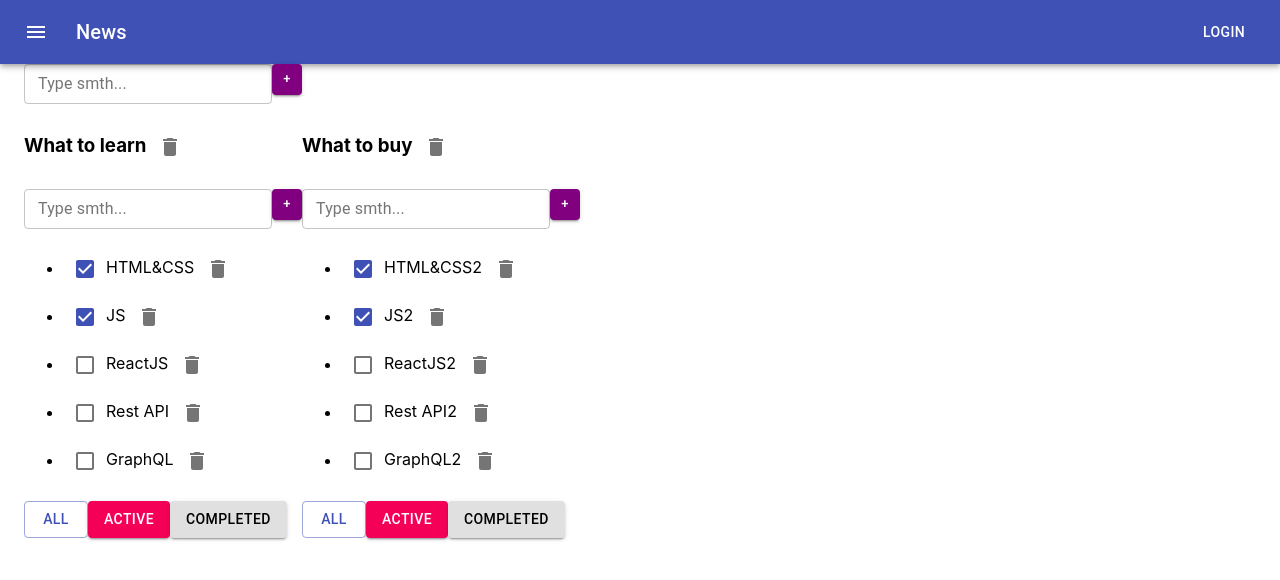
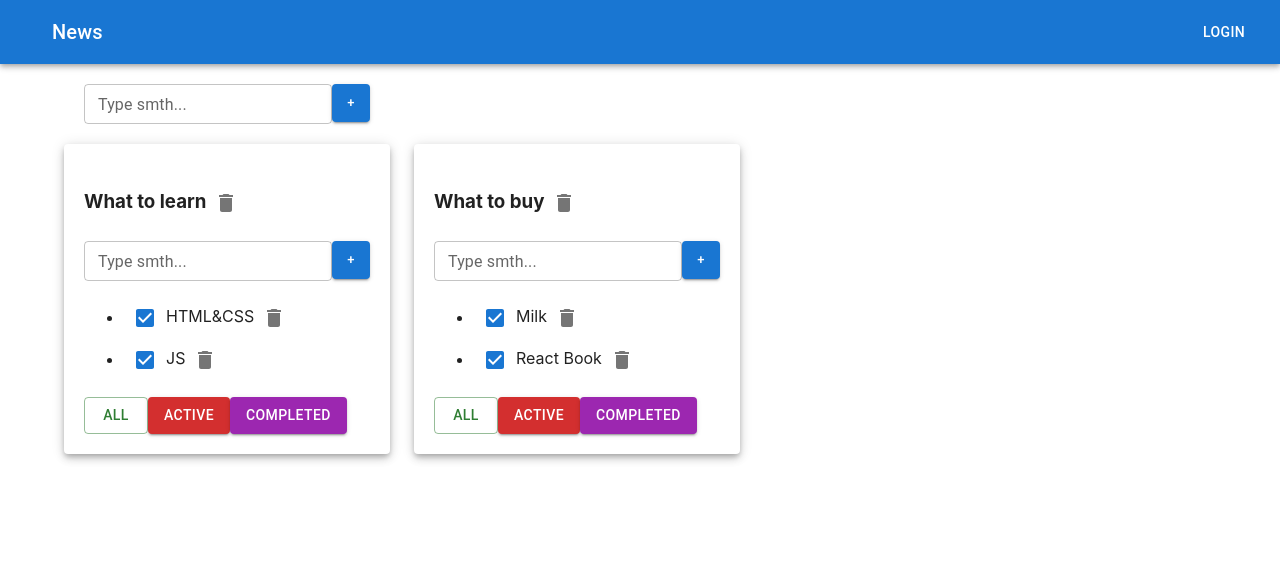
Before and after one commit to artem5511/it-incubator-todolist-ts, a React (Create React App) app: page / in a window 1280 px wide. Shown: the top 580 px of the page. Built offline with nearby package versions, Linux system fonts and the light colour scheme.

Commit message:
add material ui

```diff
--- a/src/AddItemForm.tsx
+++ b/src/AddItemForm.tsx
@@ -1,68 +1,62 @@
 import React, {ChangeEvent, KeyboardEvent, useState} from 'react';
-import Button from '@material-ui/core/Button';
-import { makeStyles } from '@material-ui/core/styles';
-import TextField from '@material-ui/core/TextField';
+import Button from '@mui/material/Button';
+import TextField from '@mui/material/TextField';
 
-//если автоматом, то тянет всю библиотеку и тормозить будет
-// import Button from '@mui/material/Button';
-//лучше так
+type AddItemFormPropsType = {
+    addItem: (title: string) => void
+}
 
-type PropsType = {
-    callback: (title: string) => void
-}
-export const AddItemForm = (props: PropsType) => {
+export function AddItemForm(props: AddItemFormPropsType) {
+
     let [title, setTitle] = useState("")
     let [error, setError] = useState<string | null>(null)
 
-    const addTask = () => {
+    const addItem = () => {
         if (title.trim() !== "") {
-            props.callback(title.trim());
+            props.addItem(title);
             setTitle("");
         } else {
             setError("Title is required");
         }
     }
-
     const onChangeHandler = (e: ChangeEvent<HTMLInputElement>) => {
         setTitle(e.currentTarget.value)
     }
-
     const onKeyPressHandler = (e: KeyboardEvent<HTMLInputElement>) => {
         setError(null);
         if (e.charCode === 13) {
-            addTask();
+            addItem();
         }
     }
+
     const buttonStyle = {
-        maxWidth: '30px',
-        maxHeight: '30',
-        minWidth: '30px',
-        minHeight: '30px',
-        backgroundColor: 'purple'
+        maxWidth: '38px',
+        maxHeight: '38px',
+        minWidth: '38px',
+        minHeight: '38px',
     }
 
-    return (
-        <div>
+    return <div>
         {/*<input value={title}*/}
         {/*       onChange={onChangeHandler}*/}
         {/*       onKeyPress={onKeyPressHandler}*/}
-            {/*       className={error ? "error" : ""}*/}
+        {/*       className={error ? "error" : ""*/}
+        {/*}*/}
         {/*/>*/}
         <TextField
-                size='small'
+            id="outlined-basic"
+            label={error ? error : "Type smth..."  }
+            size="small"
+            variant="outlined"
             error={!!error}
             value={title}
             onChange={onChangeHandler}
             onKeyPress={onKeyPressHandler}
             className={error ? "error" : ""}
-                id="outlined-basic"
-                label={error ? error : "Type smth..."}
-                variant="outlined" />
-        {/*<button onClick={addTask}>+</button>*/}
-            <Button size='small' variant="contained" color="primary" style={buttonStyle} onClick={addTask}>
-              +
-            </Button>
+        />
+        {/*<button onClick={addItem}>+</button>*/}
+        <Button size="small" variant="contained" onClick={addItem} style={buttonStyle}>+</Button>
+
         {/*{error && <div className="error-message">{error}</div>}*/}
     </div>
-    )
-};
+}
--- a/src/App.tsx
+++ b/src/App.tsx
@@ -3,155 +3,167 @@ import './App.css';
 import {TaskType, Todolist} from './Todolist';
 import {v1} from 'uuid';
 import {AddItemForm} from './AddItemForm';
-import ButtonAppBar from './ButtonAppBar';
-import Container from '@material-ui/core/Container';
-import {Grid} from '@material-ui/core';
+import ButtonAppBar from "./ButtonAppBar";
+import {Container, Grid, Paper} from "@mui/material";
+
 export type FilterValuesType = "all" | "active" | "completed";
-
-type TodoListsType = {
+type TodolistType = {
     id: string
     title: string
     filter: FilterValuesType
 }
 
+type TasksStateType = {
+    [key: string]: Array<TaskType>
+}
+
+
 function App() {
-    // let [todolist, setTodolist] = useState<Array<TodoListsType>>([
-    //     {id: v1(), title: "What to learn", filter: 'all'},
-    //     {id: v1(), title: "What to by", filter: 'all'},
-    // ]);
-    //
-    // let [tasks, setTasks] = useState([
-    //     {id: v1(), title: "HTML&CSS", isDone: true},
-    //     {id: v1(), title: "JS", isDone: true},
-    //     {id: v1(), title: "ReactJS", isDone: false},
-    //     {id: v1(), title: "Rest API", isDone: false},
-    //     {id: v1(), title: "GraphQL", isDone: false},
-    // ]);
+    function removeTask(id: string, todolistId: string) {
+        //достанем нужный массив по todolistId:
+        let todolistTasks = tasks[todolistId];
+        // перезапишем в этом объекте массив для нужного тудулиста отфилтрованным массивом:
+        tasks[todolistId] = todolistTasks.filter(t => t.id != id);
+        // засетаем в стейт копию объекта, чтобы React отреагировал перерисовкой
+        setTasks({...tasks});
+    }
 
-    // let [filter, setFilter] = useState<FilterValuesType>("all");
-    let todolistID1 = v1();
-    let todolistID2 = v1();
+    function addTask(title: string, todolistId: string) {
+        let task = {id: v1(), title: title, isDone: false};
+        //достанем нужный массив по todolistId:
+        let todolistTasks = tasks[todolistId];
+        // перезапишем в этом объекте массив для нужного тудулиста копией, добавив в начало новую таску:
+        tasks[todolistId] = [task, ...todolistTasks];
+        // засетаем в стейт копию объекта, чтобы React отреагировал перерисовкой
+        setTasks({...tasks});
+    }
 
-    let [todolists, setTodolists] = useState<Array<TodoListsType>>([
-        {id: todolistID1, title: 'What to learn', filter: 'all'},
-        {id: todolistID2, title: 'What to buy', filter: 'all'},
+    function changeFilter(value: FilterValuesType, todolistId: string) {
+        let todolist = todolists.find(tl => tl.id === todolistId);
+        if (todolist) {
+            todolist.filter = value;
+            setTodolists([...todolists])
+        }
+    }
+
+    function changeStatus(id: string, isDone: boolean, todolistId: string) {
+        //достанем нужный массив по todolistId:
+        let todolistTasks = tasks[todolistId];
+        // найдём нужную таску:
+        let task = todolistTasks.find(t => t.id === id);
+        //изменим таску, если она нашлась
+        if (task) {
+            task.isDone = isDone;
+            // засетаем в стейт копию объекта, чтобы React отреагировал перерисовкой
+            setTasks({...tasks});
+        }
+    }
+
+    function changeTaskTitle(id: string, newTitle: string, todolistId: string) {
+        //достанем нужный массив по todolistId:
+        let todolistTasks = tasks[todolistId];
+        // найдём нужную таску:
+        let task = todolistTasks.find(t => t.id === id);
+        //изменим таску, если она нашлась
+        if (task) {
+            task.title = newTitle;
+            // засетаем в стейт копию объекта, чтобы React отреагировал перерисовкой
+            setTasks({...tasks});
+        }
+    }
+
+    function removeTodolist(id: string) {
+        // засунем в стейт список тудулистов, id которых не равны тому, который нужно выкинуть
+        setTodolists(todolists.filter(tl => tl.id != id));
+        // удалим таски для этого тудулиста из второго стейта, где мы храним отдельно таски
+        delete tasks[id]; // удаляем св-во из объекта... значением которого являлся массив тасок
+        // засетаем в стейт копию объекта, чтобы React отреагировал перерисовкой
+        setTasks({...tasks});
+    }
+
+    function changeTodolistTitle(id: string, title: string) {
+        // найдём нужный todolist
+        const todolist = todolists.find(tl => tl.id === id);
+        if (todolist) {
+            // если нашёлся - изменим ему заголовок
+            todolist.title = title;
+            setTodolists([...todolists]);
+        }
+    }
+
+    let todolistId1 = v1();
+    let todolistId2 = v1();
+
+    let [todolists, setTodolists] = useState<Array<TodolistType>>([
+        {id: todolistId1, title: "What to learn", filter: "all"},
+        {id: todolistId2, title: "What to buy", filter: "all"}
     ])
 
-    let [tasks, setTasks] = useState({
-        [todolistID1]: [
+    let [tasks, setTasks] = useState<TasksStateType>({
+        [todolistId1]: [
             {id: v1(), title: "HTML&CSS", isDone: true},
-            {id: v1(), title: "JS", isDone: true},
-            {id: v1(), title: "ReactJS", isDone: false},
-            {id: v1(), title: "Rest API", isDone: false},
-            {id: v1(), title: "GraphQL", isDone: false},
+            {id: v1(), title: "JS", isDone: true}
         ],
-        [todolistID2]: [
-            {id: v1(), title: "HTML&CSS2", isDone: true},
-            {id: v1(), title: "JS2", isDone: true},
-            {id: v1(), title: "ReactJS2", isDone: false},
-            {id: v1(), title: "Rest API2", isDone: false},
-            {id: v1(), title: "GraphQL2", isDone: false},
+        [todolistId2]: [
+            {id: v1(), title: "Milk", isDone: true},
+            {id: v1(), title: "React Book", isDone: true}
         ]
     });
 
-    function removeTask(todolistID: string, taskId: string) {
-        // let filteredTasks = tasks.filter(t => t.id != id);
-        // setTasks(filteredTasks);
-        setTasks({...tasks, [todolistID]: tasks[todolistID].filter(el => el.id !== taskId)})
+    function addTodolist(title: string) {
+        let newTodolistId = v1();
+        let newTodolist: TodolistType = {id: newTodolistId, title: title, filter: 'all'};
+        setTodolists([newTodolist, ...todolists]);
+        setTasks({
+            ...tasks,
+            [newTodolistId]: []
+        })
     }
 
-    function addTask(todolistID: string, title: string) {
-        let newTask = {id: v1(), title: title, isDone: false};
-        setTasks({...tasks, [todolistID]: [...tasks[todolistID], newTask]})
-        // let newTasks = [task, ...tasks];
-        // setTasks(newTasks);
-    }
-
-    function changeStatus(todolistID: string, taskId: string, isDoneValue: boolean) {
-        setTasks({
-            ...tasks,
-            [todolistID]: tasks[todolistID].map(el => el.id === taskId ? {...el, isDone: isDoneValue} : el)
-        })
-        // let task = tasks.find(t => t.id === taskId);
-        // if (task) {
-        //     task.isDone = isDone;
-        // }
-        //
-        // setTasks([...tasks]);
-    }
-
-    //
-    // let tasksForTodolist = tasks;
-    //
-    //
-    //
-    // if (todolist[0].filter === "active") {
-    //     tasksForTodolist = tasks.filter(t => t.isDone === false);
-    // }
-    // if (filter === "completed") {
-    //     tasksForTodolist = tasks.filter(t => t.isDone === true);
-    // }
-
-
-    const changeFilter = (todolistID: string, filter: FilterValuesType) => {
-        // setFilter(value);
-        setTodolists(todolists.map(el => el.id === todolistID ? {...el, filter: filter} : el))
-    }
-
-    const removeTodolist = (todolistID: string) => {
-        setTodolists(todolists.filter(el => el.id !== todolistID))
-        delete tasks[todolistID]
-    }
-
-    const addTodolist = (newTitle: string) => {
-        const todolistID = v1()
-        let newTodo: TodoListsType = {id: todolistID, title: newTitle, filter: 'all'}
-        setTodolists([newTodo, ...todolists])
-        setTasks({...tasks, [todolistID]: []})
-    }
-
-    const updateTask = (todolistID: string, taskId: string, newTitle: string) => {
-        setTasks({
-            ...tasks,
-            [todolistID]: tasks[todolistID].map(el => el.id === taskId ? {...el, title: newTitle} : el)
-        })
-    }
-    const updateTodolistTitle = (todolistId: string, title: string) => {
-        setTodolists(todolists.map(el => el.id === todolistId ? {...el, title} : el))
-    }
     return (
         <div className="App">
             <ButtonAppBar/>
             <Container>
-                <Grid container>
-                    <AddItemForm callback={addTodolist}/>
-                </Grid><Grid container>
-                {todolists.map(el => {
-                    let tasksForTodolist = tasks[el.id];
-                    if (el.filter === "active") {
-                        tasksForTodolist = tasks[el.id].filter(t => t.isDone === false);
+                <Grid container style={{padding:'20px'}}>
+                    <AddItemForm addItem={addTodolist}/>
+                </Grid>
+
+                <Grid container spacing={3}>
+                    {
+                        todolists.map(tl => {
+                            let allTodolistTasks = tasks[tl.id];
+                            let tasksForTodolist = allTodolistTasks;
+
+                            if (tl.filter === "active") {
+                                tasksForTodolist = allTodolistTasks.filter(t => t.isDone === false);
                             }
-                    if (el.filter === "completed") {
-                        tasksForTodolist = tasks[el.id].filter(t => t.isDone === true);
+                            if (tl.filter === "completed") {
+                                tasksForTodolist = allTodolistTasks.filter(t => t.isDone === true);
                             }
-                    return (
+
+                            return <Grid item>
+                                <Paper elevation={5} style={{padding:'20px'}}>
                                     <Todolist
-                            key={el.id}
-                            todolistID={el.id}
-                            title={el.title}
+                                        key={tl.id}
+                                        id={tl.id}
+                                        title={tl.title}
                                         tasks={tasksForTodolist}
                                         removeTask={removeTask}
                                         changeFilter={changeFilter}
-                            callback={addTask}
+                                        addTask={addTask}
                                         changeTaskStatus={changeStatus}
-                            filter={el.filter}
+                                        filter={tl.filter}
                                         removeTodolist={removeTodolist}
-                            updateTask={updateTask}
-                            updateTodolistTitle={updateTodolistTitle}
+                                        changeTaskTitle={changeTaskTitle}
+                                        changeTodolistTitle={changeTodolistTitle}
                                     />
-                    )
-                })}
+                                </Paper>
                             </Grid>
+                        })
+                    }
+                </Grid>
+
+
             </Container>
 
         </div>
--- a/src/ButtonAppBar.tsx
+++ b/src/ButtonAppBar.tsx
@@ -1,42 +1,30 @@
-import React from 'react';
-import { createStyles, makeStyles, Theme } from '@material-ui/core/styles';
-import AppBar from '@material-ui/core/AppBar';
-import Toolbar from '@material-ui/core/Toolbar';
-import Typography from '@material-ui/core/Typography';
-import Button from '@material-ui/core/Button';
-import IconButton from '@material-ui/core/IconButton';
-import MenuIcon from '@material-ui/icons/Menu';
-
-const useStyles = makeStyles((theme: Theme) =>
-    createStyles({
-        root: {
-            flexGrow: 1,
-        },
-        menuButton: {
-            marginRight: theme.spacing(2),
-        },
-        title: {
-            flexGrow: 1,
-        },
-    }),
-);
+import * as React from 'react';
+import AppBar from '@mui/material/AppBar';
+import Box from '@mui/material/Box';
+import Toolbar from '@mui/material/Toolbar';
+import Typography from '@mui/material/Typography';
+import Button from '@mui/material/Button';
+import IconButton from '@mui/material/IconButton';
 
 export default function ButtonAppBar() {
-    const classes = useStyles();
-
     return (
-        <div className={classes.root}>
+        <Box sx={{ flexGrow: 1 }}>
             <AppBar position="static">
                 <Toolbar>
-                    <IconButton edge="start" className={classes.menuButton} color="inherit" aria-label="menu">
-                        <MenuIcon />
+                    <IconButton
+                        size="large"
+                        edge="start"
+                        color="inherit"
+                        aria-label="menu"
+                        sx={{ mr: 2 }}
+                    >
                     </IconButton>
-                    <Typography variant="h6" className={classes.title}>
+                    <Typography variant="h6" component="div" sx={{ flexGrow: 1 }}>
                         News
                     </Typography>
                     <Button color="inherit">Login</Button>
                 </Toolbar>
             </AppBar>
-        </div>
+        </Box>
     );
 }
--- a/src/EditableSpan.tsx
+++ b/src/EditableSpan.tsx
@@ -1,32 +1,27 @@
 import React, {ChangeEvent, useState} from 'react';
 
-type PropsType = {
-    oldtitle: string
-    callback: (newTitle:string) => void
+type EditableSpanPropsType = {
+    value: string
+    onChange: (newValue: string) => void
 }
-export const EditableSpan = (props: PropsType) => {
-    const [edit, setEdit] = useState(false)
-    const [newTitle, setNewTitle] = useState<string>(props.oldtitle)
-    console.log(newTitle)
 
-    const editHandler = () => {
-        setEdit(!edit)
-        if(edit) {
-            updateTitle()
-        }
+export function EditableSpan(props: EditableSpanPropsType) {
+    let [editMode, setEditMode] = useState(false);
+    let [title, setTitle] = useState(props.value);
+
+    const activateEditMode = () => {
+        setEditMode(true);
+        setTitle(props.value);
     }
-    const onChangeHandler = (e: ChangeEvent<HTMLInputElement>) => {
-        setNewTitle(e.currentTarget.value)
+    const activateViewMode = () => {
+        setEditMode(false);
+        props.onChange(title);
     }
-    // const editHandler2 = () =>{
-    //     setEdit(false)
-    // }
-    const updateTitle = () => {
-       props.callback(newTitle)
+    const changeTitle = (e: ChangeEvent<HTMLInputElement>) => {
+        setTitle(e.currentTarget.value)
     }
-    return (
-        edit
-            ? <input value={newTitle} onBlur={editHandler} onChange={onChangeHandler} autoFocus/>
-            : <span onDoubleClick={editHandler}>{props.oldtitle}</span>
-    );
-};
+
+    return editMode
+        ? <input value={title} onChange={changeTitle} autoFocus onBlur={activateViewMode}/>
+        : <span onDoubleClick={activateEditMode}>{props.value}</span>
+}
--- a/src/Todolist.tsx
+++ b/src/Todolist.tsx
@@ -1,11 +1,11 @@
-import React, {ChangeEvent, KeyboardEvent, useState} from 'react';
+import React, {ChangeEvent} from 'react';
 import {FilterValuesType} from './App';
 import {AddItemForm} from './AddItemForm';
 import {EditableSpan} from './EditableSpan';
-import IconButton from '@material-ui/core/IconButton';
+import IconButton from '@mui/material/IconButton';
+import Button from '@mui/material/Button';
+import Checkbox from '@mui/material/Checkbox';
 import {Delete} from '@material-ui/icons';
-import Button from '@material-ui/core/Button';
-import Checkbox from '@material-ui/core/Checkbox';
 
 export type TaskType = {
     id: string
@@ -14,83 +14,60 @@ export type TaskType = {
 }
 
 type PropsType = {
-    todolistID: string
+    id: string
     title: string
     tasks: Array<TaskType>
-    removeTask: (todolistID: string, taskId: string) => void
-    changeFilter: (todolistID: string, value: FilterValuesType) => void
-    callback: (todolistID: string, title: string) => void
-    changeTaskStatus: (todolistID: string, taskId: string, isDone: boolean) => void
+    removeTask: (taskId: string, todolistId: string) => void
+    changeFilter: (value: FilterValuesType, todolistId: string) => void
+    addTask: (title: string, todolistId: string) => void
+    changeTaskStatus: (id: string, isDone: boolean, todolistId: string) => void
+    removeTodolist: (id: string) => void
+    changeTodolistTitle: (id: string, newTitle: string) => void
     filter: FilterValuesType
-    removeTodolist: (todolistID: string) => void
-    updateTask: (todolistID: string, taskId: string, newTitle: string) => void
-    updateTodolistTitle: (todolistID: string, newTitle: string) => void
-}
-
-function DeleteIcon() {
-    return null;
+    changeTaskTitle: (taskId: string, newTitle: string, todolistId: string) => void
 }
 
 export function Todolist(props: PropsType) {
-
-    const handlerCreator = (filter: FilterValuesType) => {
-        return () => props.changeFilter(props.todolistID,filter)
-    }
-    const removeTodolistHandler = () => {
-        props.removeTodolist(props.todolistID)
-    }
-    const addTaskHandler = (title: string) => {
-        props.callback(props.todolistID,title)
-    }
-    const updateTodolistTitle = (newTitle: string) => {
-        props.updateTodolistTitle(props.todolistID,newTitle)
+    const addTask = (title: string) => {
+        props.addTask(title, props.id);
     }
 
+    const removeTodolist = () => {
+        props.removeTodolist(props.id);
+    }
+    const changeTodolistTitle = (title: string) => {
+        props.changeTodolistTitle(props.id, title);
+    }
+
+    const onAllClickHandler = () => props.changeFilter("all", props.id);
+    const onActiveClickHandler = () => props.changeFilter("active", props.id);
+    const onCompletedClickHandler = () => props.changeFilter("completed", props.id);
+
     return <div>
-        <h3>
-            <EditableSpan oldtitle={props.title} callback={updateTodolistTitle}/>
-            {/*<button onClick={removeTodolistHandler}>X</button>*/}
-            <IconButton aria-label="delete" onClick={removeTodolistHandler}>
-                <Delete />
+        <h3> <EditableSpan value={props.title} onChange={changeTodolistTitle} />
+            {/*<button onClick={removeTodolist}>x</button>*/}
+            <IconButton aria-label="delete" onClick={removeTodolist}>
+                <Delete/>
             </IconButton>
         </h3>
-        <AddItemForm callback={addTaskHandler}/>
-        {/*<div>*/}
-        {/*    <input value={title}*/}
-        {/*           onChange={onChangeHandler}*/}
-        {/*           onKeyPress={onKeyPressHandler}*/}
-        {/*           className={error ? "error" : ""}*/}
-        {/*    />*/}
-        {/*    <button onClick={addTask}>+</button>*/}
-        {/*    {error && <div className="error-message">{error}</div>}*/}
-        {/*</div>*/}
+        <AddItemForm addItem={addTask}/>
         <ul>
             {
                 props.tasks.map(t => {
-                    const onClickHandler = () => props.removeTask(props.todolistID, t.id)
+                    const onClickHandler = () => props.removeTask(t.id, props.id)
                     const onChangeHandler = (e: ChangeEvent<HTMLInputElement>) => {
-                        props.changeTaskStatus(props.todolistID, t.id, e.currentTarget.checked);
+                        let newIsDoneValue = e.currentTarget.checked;
+                        props.changeTaskStatus(t.id, newIsDoneValue, props.id);
+                    }
+                    const onTitleChangeHandler = (newValue: string) => {
+                        props.changeTaskTitle(t.id, newValue, props.id);
                     }
 
-                    const updateTaskHandler = (newTitle: string) => {
-                        props.updateTask(props.todolistID, t.id, newTitle)
-                    }
+
                     return <li key={t.id} className={t.isDone ? "is-done" : ""}>
-                        {/*<input type="checkbox"*/}
-                        {/*       onChange={onChangeHandler}*/}
-                        {/*       checked={t.isDone}/>*/}
-                        {/*<span>{t.title}</span>*/}
-                        <Checkbox
-                            checked={t.isDone}
-                            onChange={onChangeHandler}
-                            defaultChecked
-                            color="primary"
-                            inputProps={{ 'aria-label': 'secondary checkbox' }}
-                        />
-
-
-
-                        <EditableSpan oldtitle={t.title} callback={updateTaskHandler}/>
+                        {/*<input type="checkbox" onChange={onChangeHandler} checked={t.isDone}/>*/}
+                        <Checkbox  defaultChecked onChange={onChangeHandler} checked={t.isDone} />
+                        <EditableSpan value={t.title} onChange={onTitleChangeHandler} />
                         {/*<button onClick={onClickHandler}>x</button>*/}
                         <IconButton aria-label="delete" onClick={onClickHandler}>
                             <Delete />
@@ -100,17 +77,18 @@ export function Todolist(props: PropsType) {
             }
         </ul>
         <div>
-            <Button variant={props.filter === 'all' ? "outlined" : "contained"} color="primary"  onClick={handlerCreator("all")}>All</Button>
-            <Button variant={props.filter === 'active' ? "outlined" : "contained"} color="secondary" onClick={handlerCreator("active")}>Active</Button>
-            <Button variant={props.filter === 'completed' ? "outlined" : "contained" }  color="inherit" onClick={handlerCreator("completed")}>Completed</Button>
+            <Button variant={props.filter === 'all' ? "outlined": "contained"} color="success" onClick={onAllClickHandler}>All</Button>
+            <Button variant={props.filter === 'active' ? "outlined": "contained"} color="error"   onClick={onActiveClickHandler}>Active</Button>
+            <Button variant={props.filter === 'completed' ? "outlined": "contained"} color="secondary"  onClick={onCompletedClickHandler}>Completed</Button>
+
             {/*<button className={props.filter === 'all' ? "active-filter" : ""}*/}
-            {/*        onClick={handlerCreator("all")}>All*/}
+            {/*        onClick={onAllClickHandler}>All*/}
             {/*</button>*/}
             {/*<button className={props.filter === 'active' ? "active-filter" : ""}*/}
-            {/*        onClick={handlerCreator("active")}>Active*/}
+            {/*        onClick={onActiveClickHandler}>Active*/}
             {/*</button>*/}
             {/*<button className={props.filter === 'completed' ? "active-filter" : ""}*/}
-            {/*        onClick={handlerCreator("completed")}>Completed*/}
+            {/*        onClick={onCompletedClickHandler}>Completed*/}
             {/*</button>*/}
         </div>
     </div>
```
Lines whose indentation alone changed are shown as unchanged.
